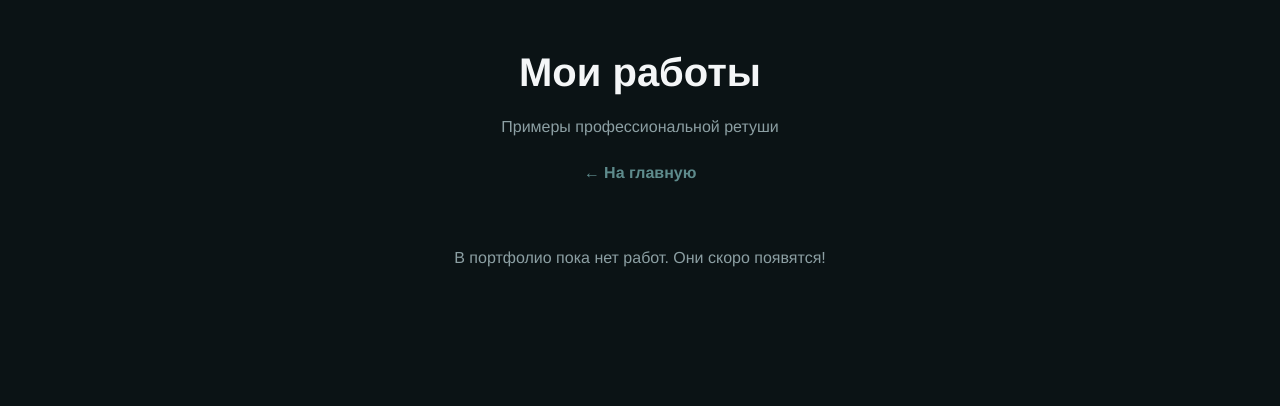
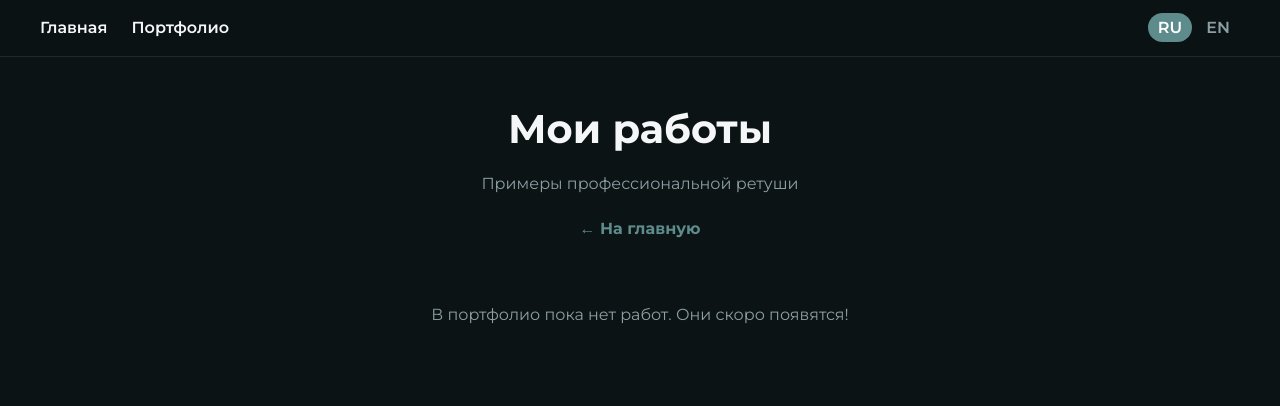
Before and after one commit to Gaan-Dmitry/photoportf, a PHP site: page /portfolio.php in a window 1280 px wide. Shown: the top 406 px of the page. Run offline with PHP 8.4, Linux system fonts and the light colour scheme; some libraries are stand-ins or nearby versions.

Commit message:
feat: add bilingual support and enhance styling
- Created `lang.php` with RU and EN translations and session-based language switcher.
- Updated `index.php` and `portfolio.php` to use translation strings and added a top navigation bar.
- Enhanced CSS with 'Montserrat' font, animations, and styled top navigation.

Co-authored-by: Gaan-Dmitry <160762837+Gaan-Dmitry@users.noreply.github.com>

```diff
--- a/css/style.css
+++ b/css/style.css
@@ -1,3 +1,5 @@
+@import url('https://fonts.googleapis.com/css2?family=Montserrat:wght@400;600;700&display=swap');
+
 /* Базовые переменные (взято с референса Scandi Tours) */
 :root {
     --bg-color: #0b1315;      /* Глубокий темный фон */
@@ -5,7 +7,7 @@
     --text-main: #f4f6f7;     /* Светлый текст */
     --text-muted: #8c9fa3;    /* Второстепенный текст */
     --accent: #5e8b8c;        /* Приглушенный акцентный цвет */
-    --font-family: 'Helvetica Neue', Arial, sans-serif;
+    --font-family: 'Montserrat', Arial, sans-serif;
 }
 
 * {
@@ -27,6 +29,59 @@ body {
     padding: 0 20px;
 }
 
+/* Анимации */
+@keyframes fadeInUp {
+    from {
+        opacity: 0;
+        transform: translateY(20px);
+    }
+    to {
+        opacity: 1;
+        transform: translateY(0);
+    }
+}
+
+/* Навигация */
+.top-nav {
+    position: sticky;
+    top: 0;
+    display: flex;
+    justify-content: space-between;
+    align-items: center;
+    padding: 15px 40px;
+    background: rgba(11, 19, 21, 0.85);
+    backdrop-filter: blur(10px);
+    z-index: 100;
+    border-bottom: 1px solid rgba(94, 139, 140, 0.2);
+}
+
+.nav-links a {
+    color: var(--text-main);
+    text-decoration: none;
+    margin-right: 20px;
+    font-weight: 600;
+    transition: color 0.3s;
+}
+
+.nav-links a:hover {
+    color: var(--accent);
+}
+
+.lang-switch a {
+    color: var(--text-muted);
+    text-decoration: none;
+    padding: 5px 10px;
+    border-radius: 20px;
+    font-weight: 600;
+    transition: color 0.3s, background 0.3s;
+}
+
+.lang-switch a:hover,
+.lang-switch a.active {
+    color: #fff;
+    background: var(--accent);
+}
+
 /* Главный экран */
 .hero {
     height: 80vh;
@@ -41,6 +96,7 @@ body {
     line-height: 1.1;
     margin-bottom: 20px;
     max-width: 800px;
+    animation: fadeInUp 0.8s ease forwards;
 }
 
 .hero-title span {
@@ -55,6 +111,9 @@ body {
     margin-bottom: 40px;
     max-width: 600px;
     box-shadow: 0 4px 15px rgba(0, 0, 0, 0.3);
+    animation: fadeInUp 0.8s ease forwards;
+    animation-delay: 0.2s;
+    opacity: 0; /* начальное состояние для анимации */
 }
 
 .hero-subtitle {
@@ -126,6 +185,9 @@ body {
     overflow: hidden;
     height: 300px; /* Сделали карточки более компактными */
     position: relative;
+    animation: fadeInUp 0.8s ease forwards;
+    animation-delay: 0.2s;
+    opacity: 0;
 }
 
 .portfolio-card img {
--- /dev/null
+++ b/lang.php
@@ -0,0 +1,90 @@
+<?php
+session_start();
+
+if (isset($_GET['lang'])) {
+    $lang = $_GET['lang'];
+    if (in_array($lang, ['ru', 'en'])) {
+        $_SESSION['lang'] = $lang;
+    }
+}
+
+$current_lang = isset($_SESSION['lang']) ? $_SESSION['lang'] : 'ru';
+
+$translations = [
+    'ru' => [
+        'page_title' => 'Профессиональная фоторетушь',
+        'nav_home' => 'Главная',
+        'nav_portfolio' => 'Портфолио',
+
+        'hero_title' => 'Взглянем на ваши снимки <span>иначе</span>',
+        'hero_subtitle' => '🎁 Бесплатная профессиональная ретушь до 01.11.2026. Загрузите свой исходник, и я покажу, на что он способен!',
+        'btn_send_photo' => 'Отправить фото',
+        'btn_view_portfolio' => 'Смотреть портфолио',
+
+        'section_upload_title' => 'Оставить заявку',
+        'upload_desc' => 'Прикрепите ссылку на облако с RAW/TIFF файлами (можно загрузить целую папку). Я сам отсмотрю материал и выберу от 1 до 3 лучших кадров для глубокой ретуши.',
+
+        'label_email' => 'Ваш Email (туда придет результат)',
+        'ph_email' => 'example@mail.com',
+        'label_link' => 'Ссылка на исходник (Google Drive, Яндекс.Диск)',
+        'ph_link' => 'https://...',
+        'label_comments' => 'Пожелания (опционально)',
+        'ph_comments' => 'Что бы вы хотели изменить?',
+        'btn_submit_retouch' => 'Отправить на ретушь',
+        'submit_available_in' => 'Отправка доступна через',
+
+        'footer_about' => 'Обо мне',
+        'footer_about_desc' => 'Профессиональная фоторетушь и цветокоррекция. Делаю ваши снимки ярче, выразительнее и стильнее. Индивидуальный подход к каждому кадру.',
+        'footer_nav' => 'Навигация',
+        'footer_contacts' => 'Контакты',
+        'footer_socials' => 'Соц. сети',
+        'footer_rights' => 'Профессиональная фоторетушь. Все права защищены.',
+
+        'portfolio_title' => 'Портфолио - Фоторетушь',
+        'portfolio_h1' => 'Мои работы',
+        'portfolio_subtitle' => 'Примеры профессиональной ретуши',
+        'portfolio_back' => '&larr; На главную',
+        'portfolio_empty' => 'В портфолио пока нет работ. Они скоро появятся!',
+    ],
+    'en' => [
+        'page_title' => 'Professional Photo Retouching',
+        'nav_home' => 'Home',
+        'nav_portfolio' => 'Portfolio',
+
+        'hero_title' => 'Let\'s look at your shots <span>differently</span>',
+        'hero_subtitle' => '🎁 Free professional retouching until Nov 1, 2026. Upload your source file, and I will show what it\'s capable of!',
+        'btn_send_photo' => 'Send Photo',
+        'btn_view_portfolio' => 'View Portfolio',
+
+        'section_upload_title' => 'Submit Request',
+        'upload_desc' => 'Attach a link to cloud storage with RAW/TIFF files (you can upload a whole folder). I will review the material and choose 1 to 3 best shots for deep retouching.',
+
+        'label_email' => 'Your Email (results will be sent here)',
+        'ph_email' => 'example@mail.com',
+        'label_link' => 'Source Link (Google Drive, Dropbox)',
+        'ph_link' => 'https://...',
+        'label_comments' => 'Wishes (optional)',
+        'ph_comments' => 'What would you like to change?',
+        'btn_submit_retouch' => 'Submit for Retouching',
+        'submit_available_in' => 'Submit available in',
+
+        'footer_about' => 'About Me',
+        'footer_about_desc' => 'Professional photo retouching and color correction. I make your shots brighter, more expressive, and stylish. Individual approach to every frame.',
+        'footer_nav' => 'Navigation',
+        'footer_contacts' => 'Contacts',
+        'footer_socials' => 'Social Networks',
+        'footer_rights' => 'Professional Photo Retouching. All rights reserved.',
+
+        'portfolio_title' => 'Portfolio - Photo Retouching',
+        'portfolio_h1' => 'My Works',
+        'portfolio_subtitle' => 'Examples of professional retouching',
+        'portfolio_back' => '&larr; Back to Home',
+        'portfolio_empty' => 'There are no works in the portfolio yet. They will appear soon!',
+    ]
+];
+
+function t($key) {
+    global $translations, $current_lang;
+    return isset($translations[$current_lang][$key]) ? $translations[$current_lang][$key] : $key;
+}
+?>
--- a/portfolio.php
+++ b/portfolio.php
@@ -1,15 +1,16 @@
 <?php
 require_once 'db.php';
+require_once 'lang.php';
 
 $stmt = $db->query("SELECT * FROM portfolio");
 $portfolioItems = $stmt->fetchAll(PDO::FETCH_ASSOC);
 ?>
 <!DOCTYPE html>
-<html lang="ru">
+<html lang="<?= $current_lang ?>">
 <head>
     <meta charset="UTF-8">
     <meta name="viewport" content="width=device-width, initial-scale=1.0">
-    <title>Портфолио - Фоторетушь</title>
+    <title><?= t('portfolio_title') ?></title>
     <link rel="stylesheet" href="/css/style.css">
     <!-- Стили и скрипт для слайдера До/После -->
     <link rel="stylesheet" href="https://cdn.jsdelivr.net/npm/img-comparison-slider@8/dist/styles.css" />
@@ -34,11 +35,23 @@ $portfolioItems = $stmt->fetchAll(PDO::FETCH_ASSOC);
 </head>
 <body>
 
+    <!-- Навигация -->
+    <nav class="top-nav">
+        <div class="nav-links">
+            <a href="/"><?= t('nav_home') ?></a>
+            <a href="/portfolio.php"><?= t('nav_portfolio') ?></a>
+        </div>
+        <div class="lang-switch">
+            <a href="?lang=ru" class="<?= $current_lang === 'ru' ? 'active' : '' ?>">RU</a>
+            <a href="?lang=en" class="<?= $current_lang === 'en' ? 'active' : '' ?>">EN</a>
+        </div>
+    </nav>
+
     <header class="portfolio-header">
         <div class="container">
-            <h1 class="section-title" style="margin-bottom: 10px;">Мои работы</h1>
-            <p style="color: var(--text-muted);">Примеры профессиональной ретуши</p>
-            <a href="/" class="back-link">&larr; На главную</a>
+            <h1 class="section-title" style="margin-bottom: 10px;"><?= t('portfolio_h1') ?></h1>
+            <p style="color: var(--text-muted);"><?= t('portfolio_subtitle') ?></p>
+            <a href="/" class="back-link"><?= t('portfolio_back') ?></a>
         </div>
     </header>
 
@@ -56,7 +69,7 @@ $portfolioItems = $stmt->fetchAll(PDO::FETCH_ASSOC);
                         </div>
                     <?php endforeach; ?>
                 <?php else: ?>
-                    <p style="text-align: center; grid-column: 1 / -1; color: var(--text-muted);">В портфолио пока нет работ. Они скоро появятся!</p>
+                    <p style="text-align: center; grid-column: 1 / -1; color: var(--text-muted);"><?= t('portfolio_empty') ?></p>
                 <?php endif; ?>
             </div>
         </div>
```
Also changed, not shown: index.php (+39 -26 lines), 1 other file.
